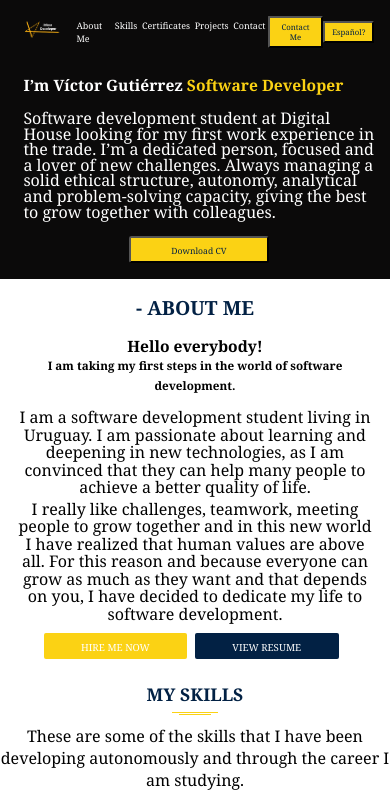
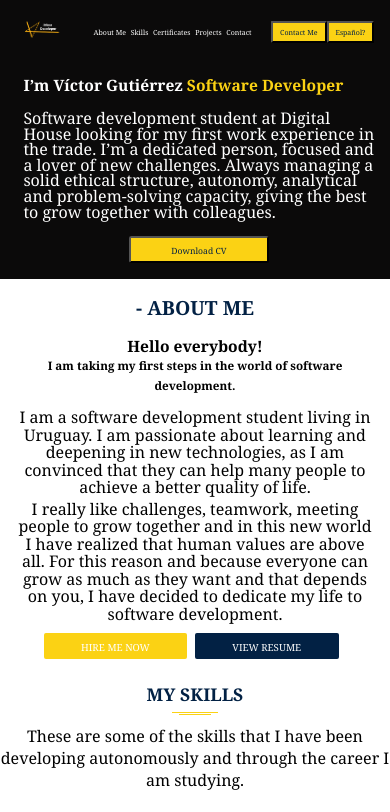
Before and after one commit to VICT0R89/myWebSite, a plain HTML site: page index.html in a window 390 px wide. Shown: the top 812 px of the page. Drawn offline with nearby package versions, Linux system fonts and the light colour scheme.

Commit message:
styles header ul solved

```diff
--- a/styles/styles.scss
+++ b/styles/styles.scss
@@ -491,6 +491,23 @@ li{
 };
 
 @media screen and (max-width: 850px) {
+  #f-header{
+    .h-list{
+      nav{
+        ul{
+          font-size: 2vw;
+        }
+      }
+    }
+    .h-btn{
+      button{
+        font-size: 2vw;
+        a{
+          font-size: 2vw;
+        }
+      }
+    }
+  }
   #mainSection{
     .m-text{
       h1{
@@ -645,6 +662,23 @@ li{
 };
 
 @media screen and (max-width: 610px){
+  #f-header{
+    .h-list{
+      nav{
+        ul{
+          font-size: 2vw;
+        }
+      }
+    }
+    .h-btn{
+      button{
+        font-size: 2vw;
+        a{
+          font-size: 2vw;
+        }
+      }
+    }
+  }
   .sliderStick{
     margin-bottom: 2rem;
     width: 90%;
@@ -674,15 +708,15 @@ li{
     .h-list{
       nav{
         ul{
-          font-size: 2.3vw;
+          font-size: 1.8vw;
         }
       }
     }
     .h-btn{
       button{
-        font-size: 2vw;
+        font-size: 1.8vw;
         a{
-          font-size: 2vw;
+          font-size: 1.8vw;
         }
       }
     }
@@ -854,15 +888,15 @@ li{
     .h-list{
       nav{
         ul{
-          font-size: 2vw;
+          font-size: 1.6vw;
         }
       }
     }
     .h-btn{
       button{
-        font-size: 2vw;
+        font-size: 1.6vw;
         a{
-          font-size: 2vw;
+          font-size: 1.6vw;
         }
       }
     }
```
Also changed, not shown: styles/styles.css, 1 other file.
